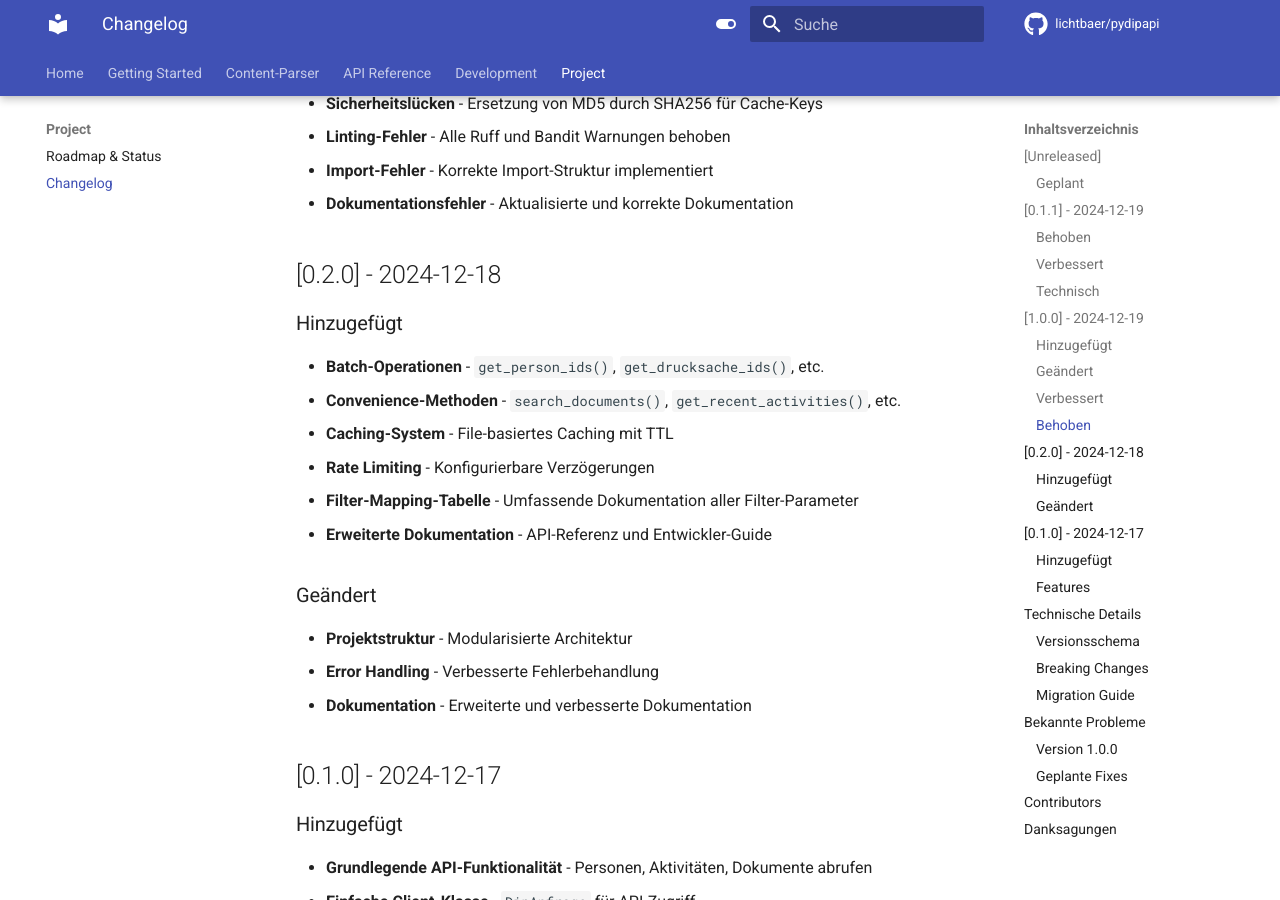
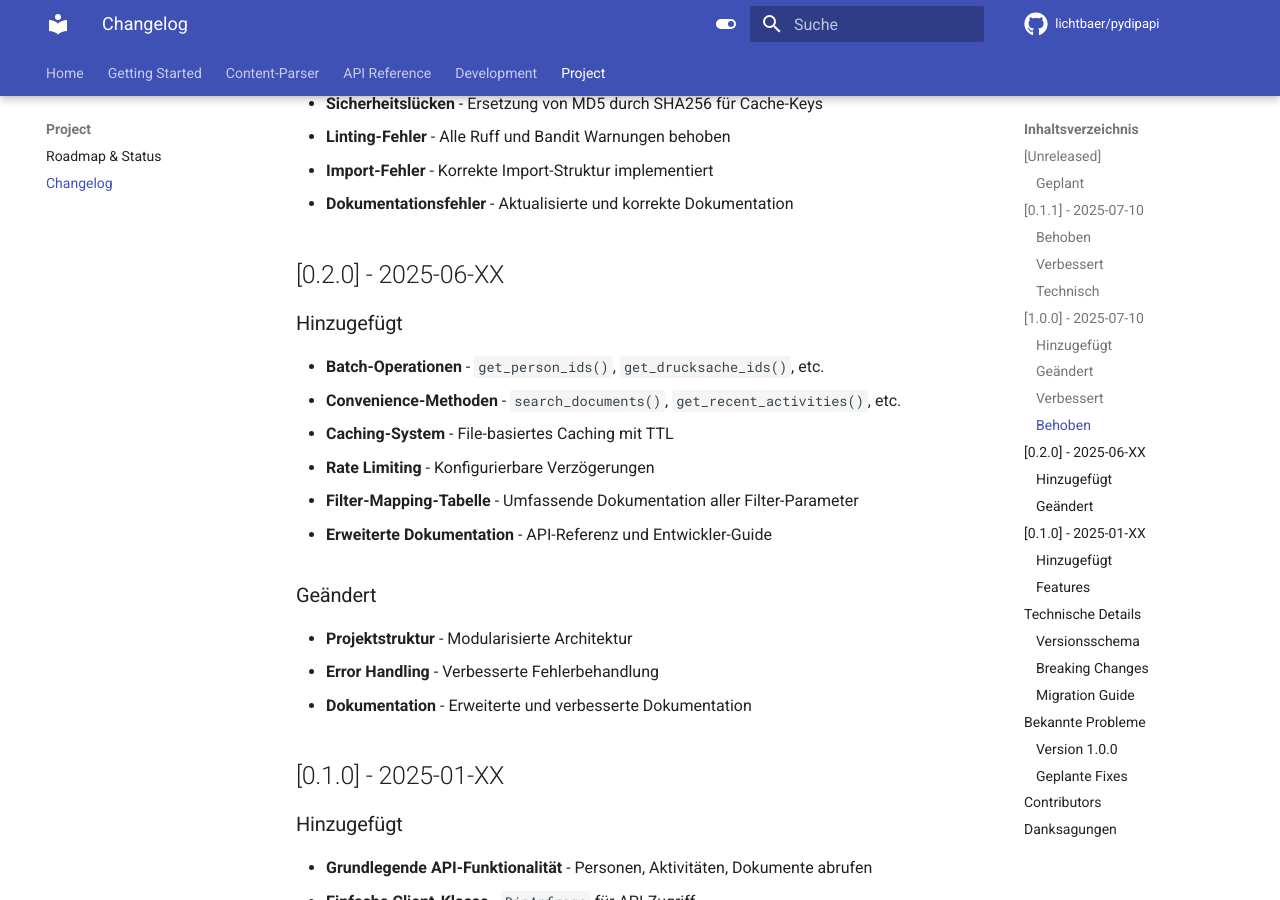
Before and after one commit to lichtbaer/pydipapi, an MkDocs documentation site: the page built from docs/changelog.md, in a window 1280 px wide and 900 px high, scrolled down 2656 px. Built offline with MkDocs 1.6.1 and Material for MkDocs 9.7.7, drawn with Linux system fonts in a browser that asks for light colours; comment, search, counter and statistics services are not loaded; the version menu is left out; some of the changed text lies outside the part shown.

Commit message:
Fix: Datum-Korrekturen für Release 0.1.1
- CHANGELOG.md: 0.1.1 Datum korrigiert (2024-12-19 → 2025-07-10)
- docs/changelog.md: Release-Daten auf 2025 aktualisiert
- docs/publishing.md: Version 1.0.0 Datum korrigiert
- Alle Release-Daten auf korrektes Jahr 2025 gesetzt

```diff
--- a/docs/changelog.md
+++ b/docs/changelog.md
@@ -13,7 +13,7 @@ und dieses Projekt folgt [Semantic Versioning](https://semver.org/spec/v2.0.0.ht
 - GraphQL API Wrapper
 - Real-time WebSocket Support
 
-## [0.1.1] - 2024-12-19
+## [0.1.1] - 2025-07-10
 
 ### Behoben
 - **AsyncDipAnfrage** - Kritische Bugs im Async-Client behoben
@@ -43,7 +43,7 @@ und dieses Projekt folgt [Semantic Versioning](https://semver.org/spec/v2.0.0.ht
 - Vereinfachte Rate-Limiting-Logik für bessere aiohttp-Kompatibilität
 - Verbesserte Type-Safety mit `Optional[Any]` Return-Types
 
-## [1.0.0] - 2024-12-19
+## [1.0.0] - 2025-07-10
 
 ### Hinzugefügt
 - **Vollständige API-Abdeckung** - Alle Bundestag API Endpunkte implementiert
@@ -78,7 +78,7 @@ und dieses Projekt folgt [Semantic Versioning](https://semver.org/spec/v2.0.0.ht
 - **Import-Fehler** - Korrekte Import-Struktur implementiert
 - **Dokumentationsfehler** - Aktualisierte und korrekte Dokumentation
 
-## [0.2.0] - 2024-12-18
+## [0.2.0] - 2025-06-XX
 
 ### Hinzugefügt
 - **Batch-Operationen** - `get_person_ids()`, `get_drucksache_ids()`, etc.
@@ -93,7 +93,7 @@ und dieses Projekt folgt [Semantic Versioning](https://semver.org/spec/v2.0.0.ht
 - **Error Handling** - Verbesserte Fehlerbehandlung
 - **Dokumentation** - Erweiterte und verbesserte Dokumentation
 
-## [0.1.0] - 2024-12-17
+## [0.1.0] - 2025-01-XX
 
 ### Hinzugefügt
 - **Grundlegende API-Funktionalität** - Personen, Aktivitäten, Dokumente abrufen
```
Also changed, not shown: CHANGELOG.md (+3 -3 lines), docs/publishing.md (+1 -1 lines).
